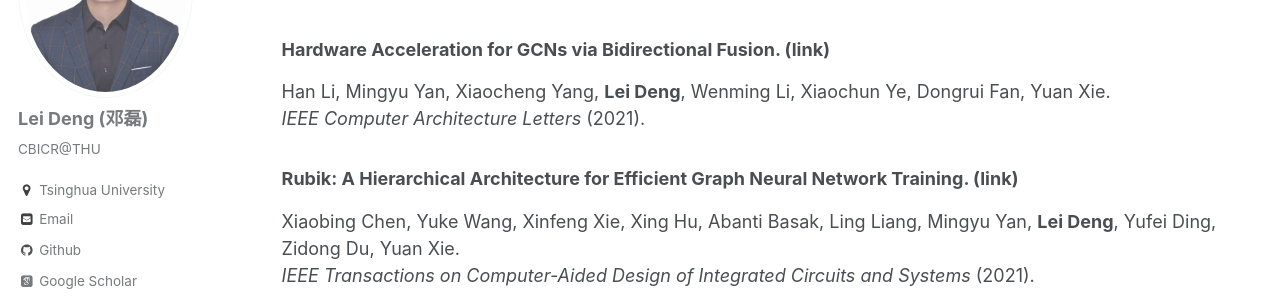
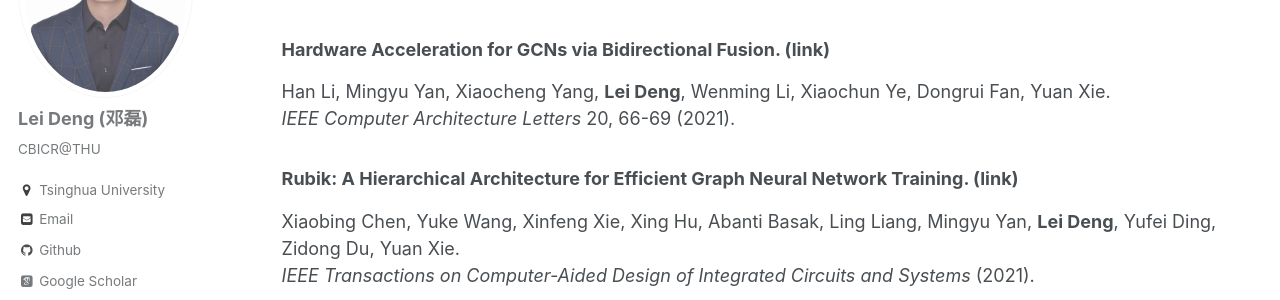
Before and after one commit to dllfei/dllfei.github.io, a Jekyll site: the page built from _pages/publications.md, in a window 1280 px wide and 900 px high, scrolled down 1453 px. Shown: the part 152-452 px from the top of the window. Built offline with Jekyll 4.4.1, drawn with Linux system fonts in a browser that asks for light colours; some web fonts are replaced.

Commit message:
Update publications.md

```diff
--- a/_pages/publications.md
+++ b/_pages/publications.md
@@ -50,7 +50,7 @@ Kun Song, Guoqi Li, Xumin Chen, **Lei Deng**, Gaoxi Xiao, Fei Zeng, Jing Pei. <b
 
 ### Hardware Acceleration for GCNs via Bidirectional Fusion. ([link](https://ieeexplore.ieee.org/abstract/document/9425440)) <br />
 Han Li, Mingyu Yan, Xiaocheng Yang, **Lei Deng**, Wenming Li, Xiaochun Ye, Dongrui Fan, Yuan Xie. <br />
-*IEEE Computer Architecture Letters* (2021).
+*IEEE Computer Architecture Letters* 20, 66-69 (2021).
 
 ### Rubik: A Hierarchical Architecture for Efficient Graph Neural Network Training. ([link](https://ieeexplore.ieee.org/abstract/document/9428002)) <br />
 Xiaobing Chen, Yuke Wang, Xinfeng Xie, Xing Hu, Abanti Basak, Ling Liang, Mingyu Yan, **Lei Deng**, Yufei Ding, Zidong Du, Yuan Xie. <br />
```
